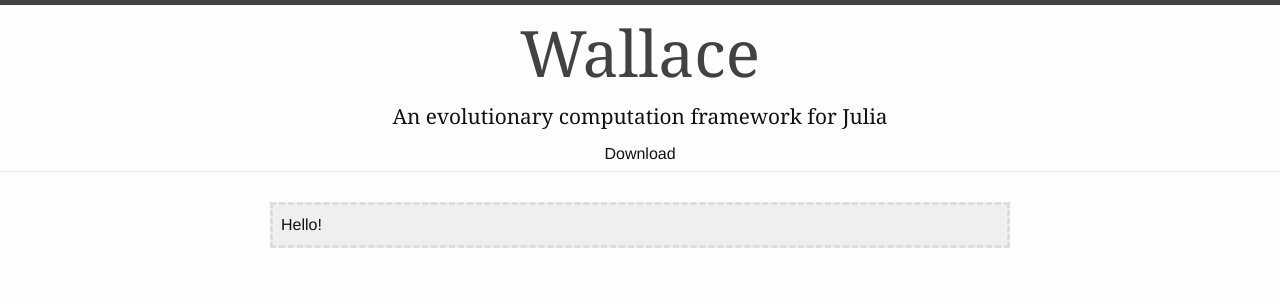
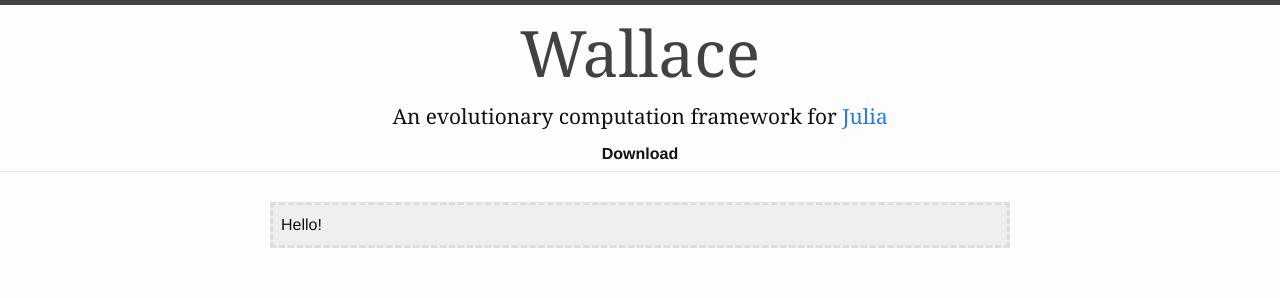
Before and after one commit to ChrisTimperley/Wallace.jl, a Jekyll site: the page built from index.html, in a window 1280 px wide. Shown: the top 298 px of the page. Built offline with Jekyll 4.4.1, drawn with Linux system fonts in a browser that asks for light colours.

Commit message:
More modifications to header styling.

```diff
--- a/_includes/header.html
+++ b/_includes/header.html
@@ -2,7 +2,7 @@
   <div class="wrapper">
 
     <a class="site-title" href="{{ site.baseurl }}/">Wallace</a>
-    <div class="site-subtitle">An evolutionary computation framework for Julia</div>
+    <div class="site-subtitle">An evolutionary computation framework for <a href="http://julialang.org/">Julia</a></div>
 
     <nav class="site-nav">
       <a href="#" class="menu-icon">
--- a/_sass/_layout.scss
+++ b/_sass/_layout.scss
@@ -35,6 +35,7 @@
 
   .page-link {
       color: $text-color;
+      font-weight: bold;
       line-height: $base-line-height;
 
       // Gaps between nav items, but not on the first one
```
Also changed, not shown: 2 other files. Lines whose indentation alone changed are shown as unchanged.
